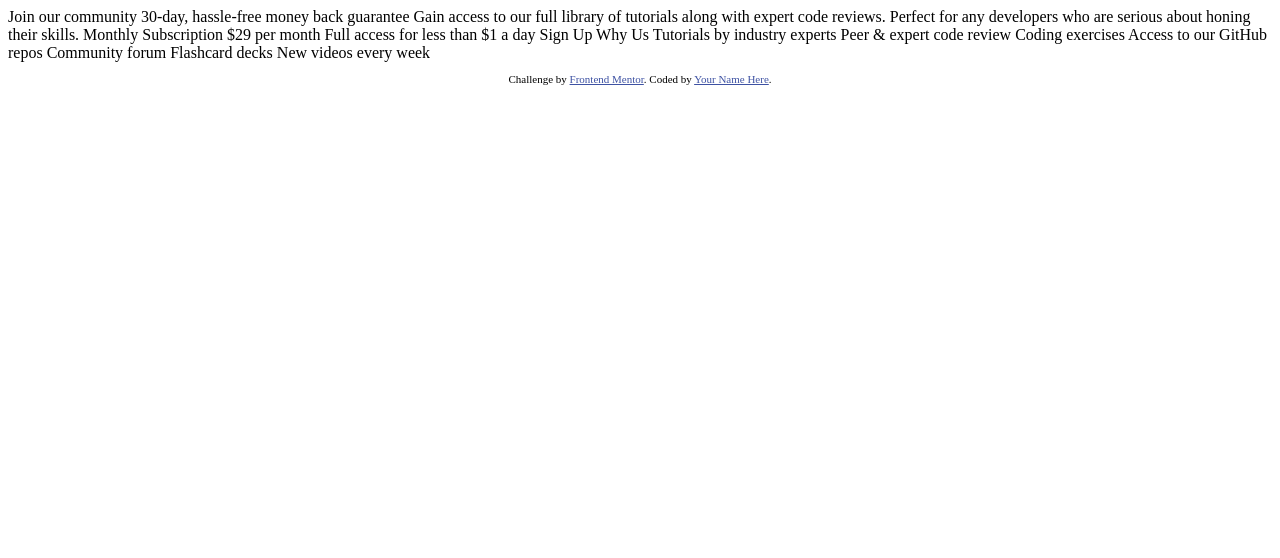
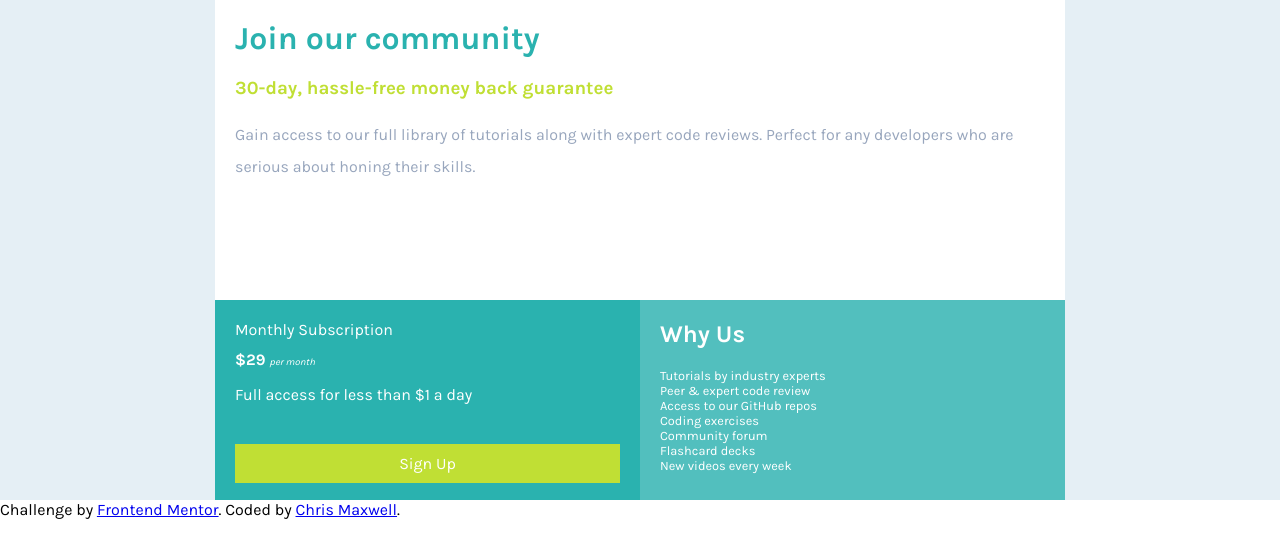
Before and after one commit to Maxwell200073/single-price-grid-component, a plain HTML site: page index.html in a window 1280 px wide. Drawn offline with Linux system fonts and the light colour scheme.

Commit message:
fixed layout

```diff
--- a/index.html
+++ b/index.html
@@ -3,47 +3,135 @@
 <head>
   <meta charset="UTF-8">
   <meta name="viewport" content="width=device-width, initial-scale=1.0"> <!-- displays site properly based on user's device -->
+  <link rel="preconnect" href="https://fonts.googleapis.com">
+  <link rel="preconnect" href="https://fonts.gstatic.com" crossorigin>
+  <link href="https://fonts.googleapis.com/css2?family=Karla:wght@400;700&display=swap" rel="stylesheet">
+  <link rel="icon" type="image/png" sizes="32x32" href="./images/favicon-32x32.png">
+  <title>Single Price Grid Component</title>
 
-  <link rel="icon" type="image/png" sizes="32x32" href="./images/favicon-32x32.png">
+  <style>
+  *{
+    padding: 0;
+    margin: 0;
+    box-sizing: border-box;
+    font-family: 'Karla', sans-serif;
+  }
+.header{
+  height:300px;
+  color: hsl(179, 62%, 43%);
+  background-color: #fff;
+}
+.header p{
+  line-height: 2rem;
+}
+.feature1{
+  height: 200px;
+  background-color: hsl(179, 62%, 43%);
+  color: #fff;
+}
+.feature2{
+  height: 200px;
+  background-color: hsl(179, 62%, 43%,.78);
+  color: #fff;
 
-  <title>Frontend Mentor | Single Price Grid Component</title>
+}
+.box{
+  padding: 20px;
+}
+.box a,
+.box h3{
+  color: hsl(71, 73%, 54%);
+}
+.header p{
+  color: hsl(218, 22%, 67%);
+}
+.box a:link,
+a:visited{
+  background-color: hsl(71, 73%, 54%);
+  text-decoration: none;
+  color: #fff;
+  padding: 10px 10px;
+  display: block;
+  text-align: center;
+  margin-top: 40px;
 
-  <!-- Feel free to remove these styles or customise in your own stylesheet 👍 -->
-  <style>
-    .attribution { font-size: 11px; text-align: center; }
-    .attribution a { color: hsl(228, 45%, 44%); }
+}
+.box em{
+  font-size: .6rem;
+  line-height: 2.9rem;
+}
+h1{
+  margin-bottom: 20px;
+}
+h3{
+  margin-bottom: 20px;
+}
+h2{
+  margin-bottom: 20px;
+}
+.feature2 p{
+  font-size: .8rem;
+}
+@media only screen and (min-width:401px){
+.container{
+  display: grid;
+  grid-template-columns: 1fr 1fr ;
+}
+.main-inner{
+  width:850px;
+  margin: auto;
+
+}
+.page{
+
+  background-color: hsl(204, 43%, 93%);
+}
+}
   </style>
 </head>
 <body>
-  Join our community
+<main>
+  <div class="page">
+  <div class="main-inner">
+  <div class="header box">
+    <h1>Join our community</h1>
 
-  30-day, hassle-free money back guarantee
+    <h3>30-day, hassle-free money back guarantee</h3>
 
-  Gain access to our full library of tutorials along with expert code reviews.
-  Perfect for any developers who are serious about honing their skills.
+    <p>Gain access to our full library of tutorials along with expert code reviews.
+    Perfect for any developers who are serious about honing their skills.</p>
+  </div>
+  <div class="container">
+  <div class="feature1 box">
+    <p>Monthly Subscription</p>
 
-  Monthly Subscription
+    <p><strong>&dollar;29</strong> <em>per month</em></p>
 
-  &dollar;29 per month
+    <p>Full access for less than &dollar;1 a day</p>
 
-  Full access for less than &dollar;1 a day
+    <a href="#" aria-label="Sign up">Sign Up</a>
 
-  Sign Up
+  </div>
 
-  Why Us
+  <div class="feature2 box">
+    <h2>Why Us</h2>
 
-  Tutorials by industry experts
-  Peer &amp; expert code review
-  Coding exercises
-  Access to our GitHub repos
-  Community forum
-  Flashcard decks
-  New videos every week
-
+    <p>Tutorials by industry experts<br>
+    Peer &amp; expert code review<br>
+    Access to our GitHub repos<br>
+    Coding exercises<br>
+    Community forum<br>
+    Flashcard decks<br>
+    New videos every week</p>
+  </div>
+</div>
+</div>
+</div>
+</main>
   <footer>
     <p class="attribution">
-      Challenge by <a href="https://www.frontendmentor.io?ref=challenge" target="_blank">Frontend Mentor</a>.
-      Coded by <a href="#">Your Name Here</a>.
+      Challenge by <a href="https://www.frontendmentor.io?ref=challenge" target="_blank" alt="Frontend Mentor">Frontend Mentor</a>.
+      Coded by <a href="https://www.frontendmentor.io/profile/Maxwell200073" alt="Chris Maxwell on frontendmentor">Chris Maxwell</a>.
     </p>
   </footer>
 </body>
```
Also changed, not shown: css/master.css (added).
